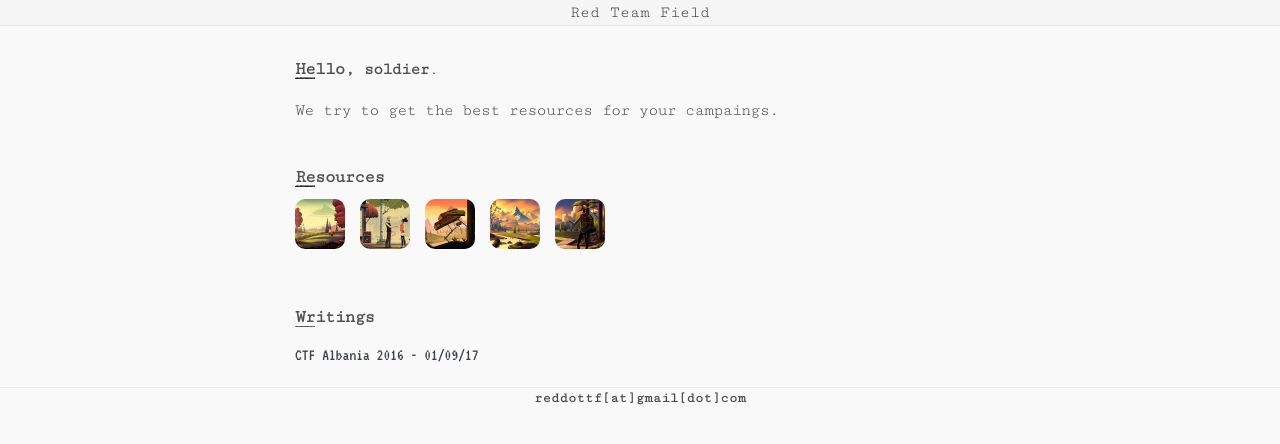
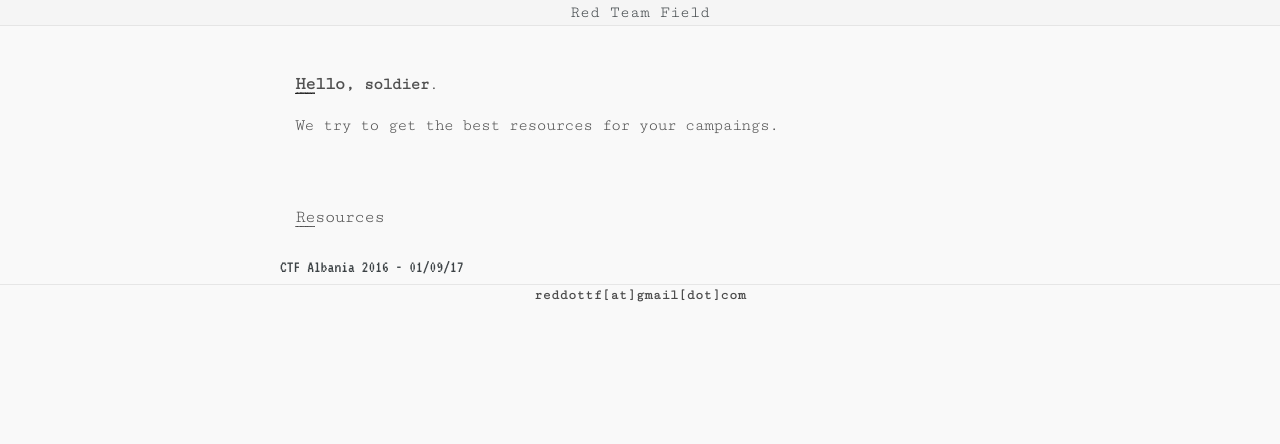
Before and after one commit to redtf/redtf.github.io, a Jekyll site: the page built from index.html, in a window 1280 px wide. Shown: the top 444 px of the page. Built offline with Jekyll 4.4.1, drawn with Linux system fonts in a browser that asks for light colours; some web fonts are replaced; the list of posts is cut into pages by our own code.

Commit message:
Updated index.html

```diff
--- a/index.html
+++ b/index.html
@@ -9,34 +9,8 @@
             <div class="dummy">
               <p><b><span class="big">Hello,</span> soldier</b>.</p>
               <p>We try to get the best resources for your campaings.<br><br></p>
-
-              <b><span class="big">Resources</span></b><br>
-
-              <div class="photos">
-                <a href="{{ site.baseurl }}/ig" class="p0 photo" target="_blank" title="Gathering Information">
-                  <img alt="Gathering Information" src="{{ site.baseurl }}/images/ig_1.jpg">
-                </a>
-                <a href="{{ site.baseurl }}/s" class="p1 photo" target="_blank" title="Scanning Services">
-                  <img alt="Scanning Services" src="{{ site.baseurl }}/images/ig_2.jpg">
-                </a>
-                <a href="{{ site.baseurl }}/e" class="p2 photo" target="_blank" title="Exploiting">
-                  <img alt="Exploiting" src="{{ site.baseurl }}/images/ig_3.jpg">
-                </a>
-                <a href="{{ site.baseurl }}/pe" class="p3 photo" target="_blank" title="Post-Exploiting">
-                  <img alt="Post-Exploiting" src="{{ site.baseurl }}/images/ig_4.jpg">
-                </a>
-                <a href="{{ site.baseurl }}/o" class="p4 photo" target="_blank" title="Others stuff">
-                  <img alt="Others stuff" src="{{ site.baseurl }}/images/ig_5.jpg">
-                </a>
-                <div class="caption c0">Gathering Information</div>
-                <div class="caption c1">Scanning Services</div>
-                <div class="caption c2">Exploiting</div>
-                <div class="caption c3">Post-Exploiting</div>
-                <div class="caption c4">Others stuff</div>
-              </div><br>
-
-              <div class="dummy blogpost">
-              	<b><span class="big">Writings</span></b>
+              <br>
+              <span class="big">Resources</span></b>
               </div>
             </div>
               <ul class="post-list">{% for post in paginator.posts %}
```
